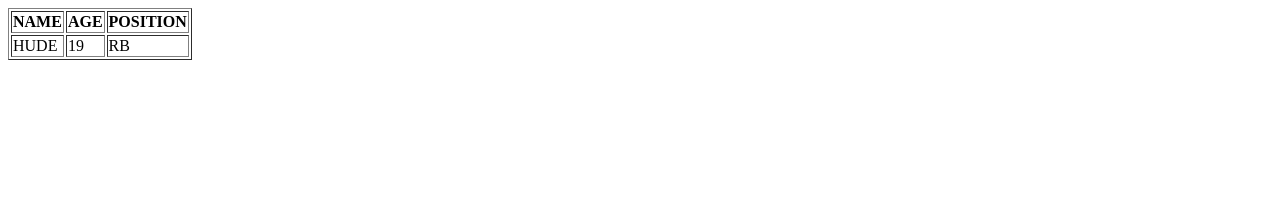
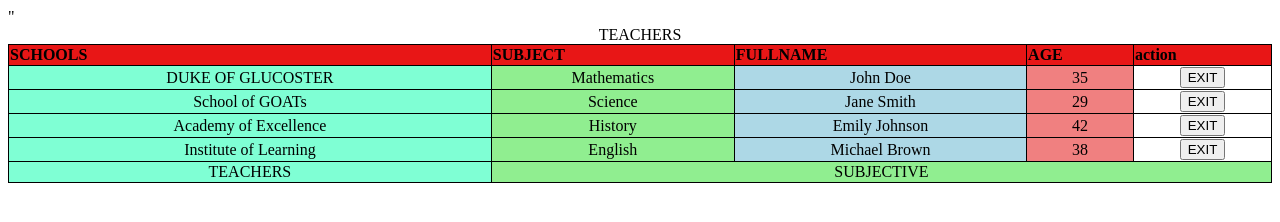
Before and after one commit to hudegoat/inowey-project, a plain HTML site: page index.html in a window 1280 px wide. Drawn offline with Linux system fonts and the light colour scheme.

Commit message:
CONFUSION

```diff
--- a/index.html
+++ b/index.html
@@ -1,25 +1,92 @@
 <!DOCTYPE html>
 <html>
+
 <head>
     <title>GOATED</title>
-        <link rel="stylesheet" href="assets/css/styel.css">
+    <style>
+        table {
+            width: 100%;
+            border-collapse: collapse;
+        }
+
+        th,
+        td {
+            border: 1px solid black;
+        }
+
+        th {
+            background-color: #e81616;
+            text-align: left;
+        }
+
+        td {
+            text-align: center;
+        }
+    </style>
 </head>
+
 <body>
     <main>
         <section>
-                <table class="table" border="1">
+            <table>
+                <caption>TEACHERS</caption>
+                <colgroup>
+                    <col span="1" style=" background-color: aquamarine;">
+                    <col span="1" style="background-color: lightgreen;">
+                    <col span="1" style="background-color: lightblue;">
+                    <col span="1" style="background-color: lightcoral;">
+                </colgroup>
+                <thead>
                     <tr>
-                        <th>NAME</th>
+                        <th>SCHOOLS</th>
+                        <th>SUBJECT</th>
+                        <th>FULLNAME</th>
                         <th>AGE</th>
-                        <th>POSITION</th>
+                        <th>action</th>
+
+                    </tr>
+
+                </thead>
+                <tbody>
+                    <tr>
+                        <td>DUKE OF GLUCOSTER</td>
+                        <td>Mathematics</td>
+                        <td>John Doe</td>
+                        <td>35</td>
+                        <td><button>EXIT</button></td>
                     </tr>
                     <tr>
-                        <td>HUDE</td>
-                        <td>19</td>
-                        <td>RB</td>
+                        <td>School of GOATs</td>
+                        <td>Science</td>
+                        <td>Jane Smith</td>
+                        <td>29</td>
+                        <td><button>EXIT</button></td>
+
                     </tr>
+                    <tr>
+                        <td>Academy of Excellence</td>
+                        <td>History</td>
+                        <td>Emily Johnson</td>
+                        <td>42</td>
+                        <td><button>EXIT</button></td>
+                    </tr>
+                    <tr>
+                        <td>Institute of Learning</td>
+                        <td>English</td>
+                        <td>Michael Brown</td>
+                        <td>38</td>
+                        <td><button>EXIT</button></td>
+                    </tr>
+
+                </tbody>
+               <tfoot>
+                <tr>
+                    <td>TEACHERS</td>
+                    <td colspan="4">SUBJECTIVE</td>"
+               </tfoot>
             </table>
         </section>
     </main>
 </body>
+
 </html>
```
Lines whose indentation alone changed are shown as unchanged.
